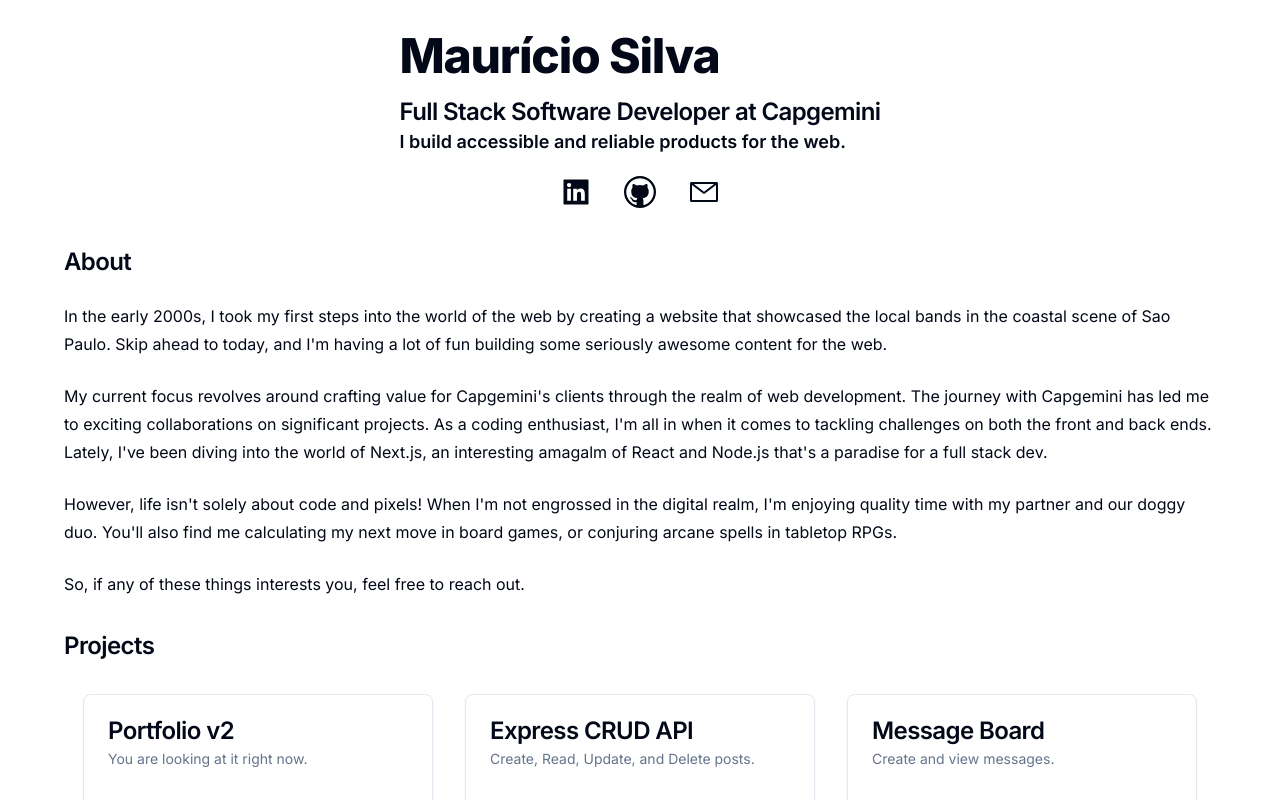
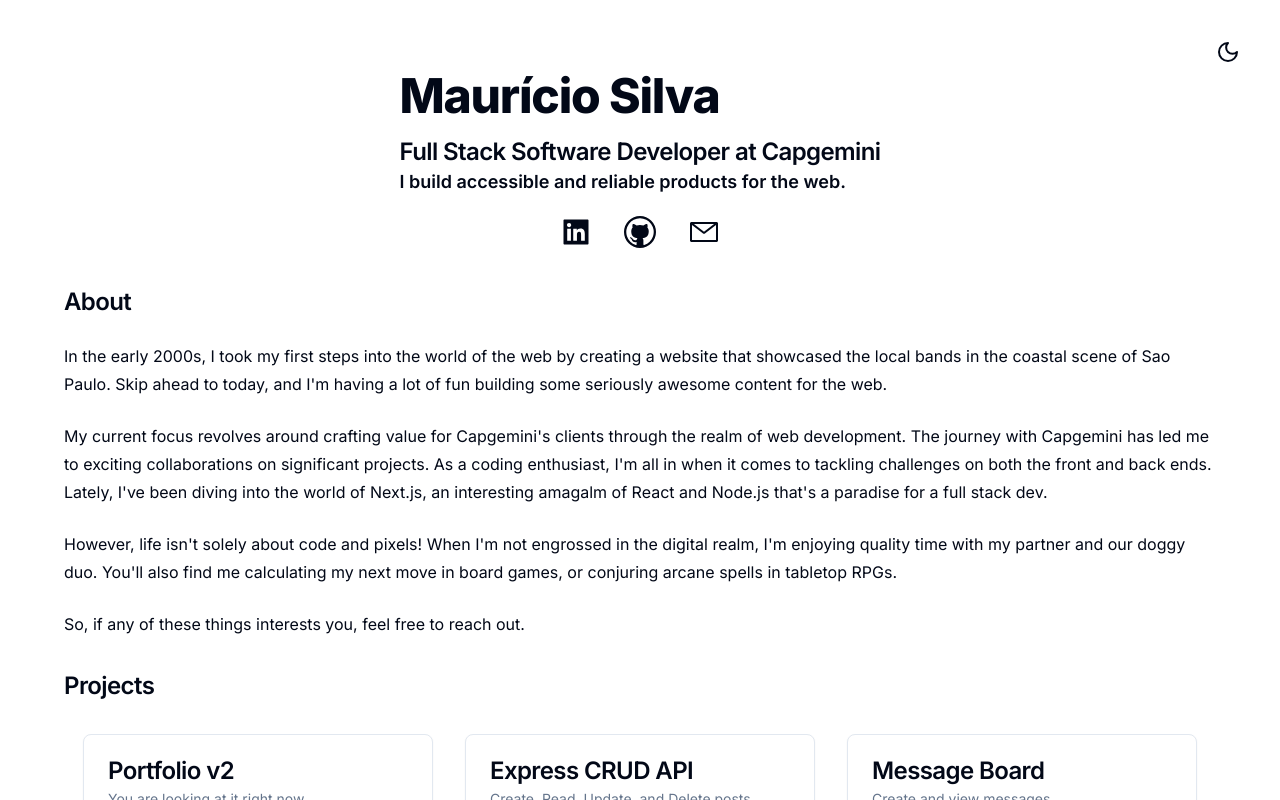
Before and after one commit to Mauricio-MdS/portfolio-next, a Next.js app: page / in a window 1280 px wide. Shown: the top 800 px of the page. Built offline with nearby package versions, Linux system fonts and the light colour scheme.

Commit message:
dark theme

```diff
--- a/app/layout.tsx
+++ b/app/layout.tsx
@@ -1,3 +1,4 @@
+import { ThemeProvider } from "@/components/theme-provider"
 import "./globals.css"
 import type { Metadata } from "next"
 import { Inter } from "next/font/google"
@@ -16,7 +17,11 @@ export default function RootLayout({
 }) {
   return (
     <html lang="en">
-      <body className={inter.className}>{children}</body>
+      <body className={inter.className}>
+        <ThemeProvider attribute="class" defaultTheme="system" enableSystem>
+          {children}
+        </ThemeProvider>
+      </body>
     </html>
   )
 }
--- a/app/page.tsx
+++ b/app/page.tsx
@@ -1,10 +1,12 @@
 import About from "@/components/about/about"
 import Hero from "../components/hero/hero"
 import Projects from "@/components/projects/projects"
+import TopBar from "@/components/topbar/topbar"
 
 export default function Home() {
   return (
     <main className="flex min-h-screen flex-col items-center justify-between p-8">
+      <TopBar />
       <Hero />
       <About />
       <Projects />
--- /dev/null
+++ b/components/theme-provider.tsx
@@ -0,0 +1,9 @@
+"use client"
+
+import * as React from "react"
+import { ThemeProvider as NextThemesProvider } from "next-themes"
+import { type ThemeProviderProps } from "next-themes/dist/types"
+
+export function ThemeProvider({ children, ...props }: ThemeProviderProps) {
+  return <NextThemesProvider {...props}>{children}</NextThemesProvider>
+}
--- /dev/null
+++ b/components/topbar/topbar.tsx
@@ -0,0 +1,28 @@
+"use client"
+
+import * as React from "react"
+import { Moon, Sun } from "lucide-react"
+import { useTheme } from "next-themes"
+
+import { Button } from "@/components/ui/button"
+
+export default function TopBar() {
+  const { setTheme, theme } = useTheme()
+
+  const clickhandler = () => {
+    theme === "light" ? setTheme("dark") : setTheme("light")
+  }
+
+  return (
+    <div className="container flex justify-end p-0">
+      <Button
+        variant="ghost"
+        size="icon"
+        onClick={clickhandler}
+        title="Toggle theme"
+      >
+        {theme === "light" ? <Sun /> : <Moon />}
+      </Button>
+    </div>
+  )
+}
--- a/package.json
+++ b/package.json
@@ -20,6 +20,7 @@
     "eslint-config-next": "13.4.12",
     "lucide-react": "^0.263.1",
     "next": "13.4.12",
+    "next-themes": "^0.2.1",
     "postcss": "8.4.27",
     "react": "18.2.0",
     "react-dom": "18.2.0",
```
Also changed, not shown: 1 other file (tests, documents, lock files or other folders).
